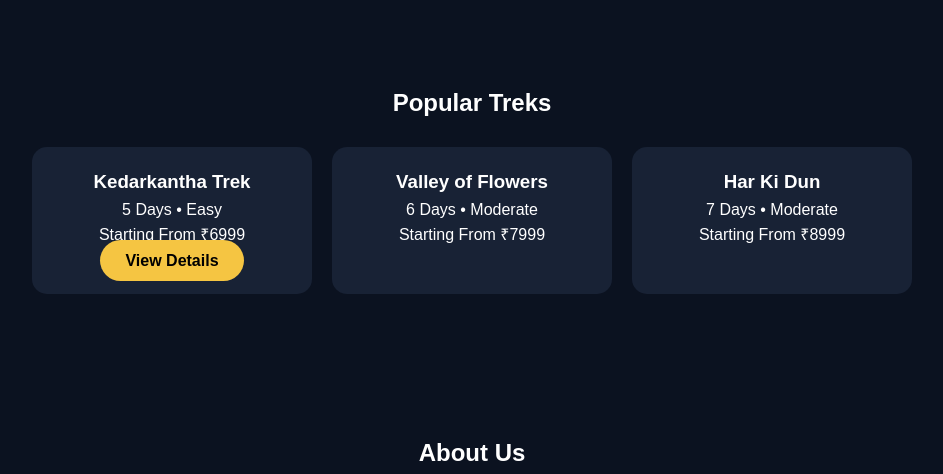
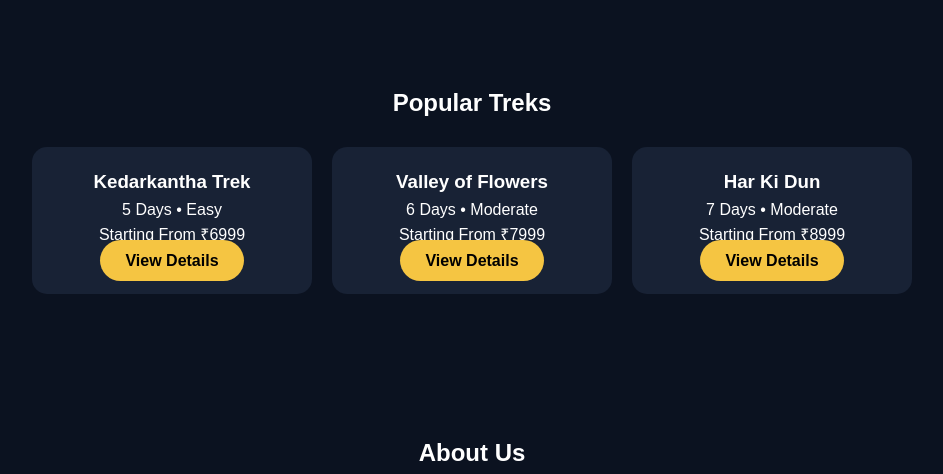
Before and after one commit to Dimriaditya/trek_pro, a Flask app: page / in a window 1280 px wide. Shown: the part 1111-1585 px from the top of the page, without its empty margins (168-1111 px from the left). Run offline with Flask 3, Linux system fonts and the light colour scheme; data comes from the database, SQL or seed files in the repository.

Commit message:
added detail buttons

```diff
--- a/templates/index.html
+++ b/templates/index.html
@@ -144,10 +144,16 @@ font-weight:bold;
 <h3>Valley of Flowers</h3>
 <p>6 Days • Moderate</p>
 <p>Starting From ₹7999</p>
+
+<a href="/valley-of-flowers" class="btn">View Details</a>
+
 </div><div class="card">
 <h3>Har Ki Dun</h3>
 <p>7 Days • Moderate</p>
 <p>Starting From ₹8999</p>
+
+<a href="/har-ki-dun" class="btn">View Details</a>
+
 </div></div>
 </section><section class="section">
 <h2>About Us</h2><p style="max-width:850px;margin:auto;">
```
Also changed, not shown: 1 other file.
